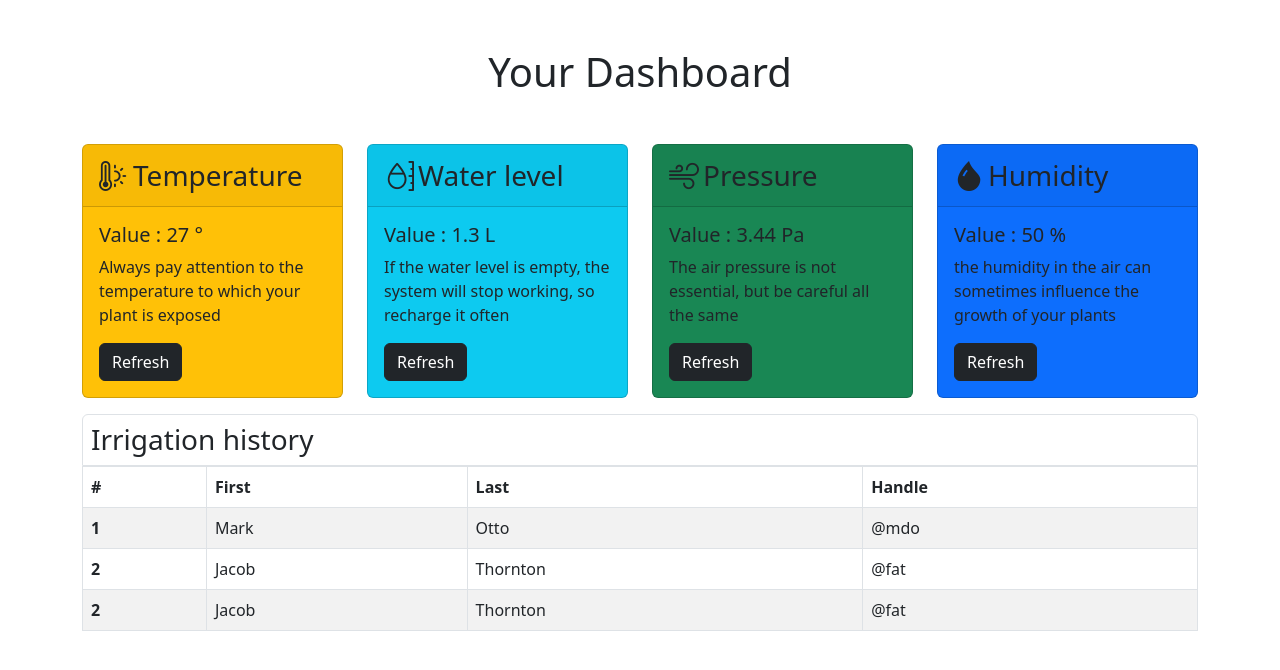
After one commit to hedizair/it-secure-plant, a Symfony app: template web_app/templates/dashboard/index.html.twig in a window 1280 px wide. The commit adds this page. Shown: the top 670 px of the page. Run offline with Twig, Linux system fonts and the light colour scheme; the template is opened without the code that fills it, so the values that code supplies are empty; some libraries are stand-ins or nearby versions.

Commit message:
init controller and dashboard style

```diff
--- a/web_app/templates/base.html.twig
+++ b/web_app/templates/base.html.twig
@@ -7,6 +7,27 @@
     <head>
         <meta charset="UTF-8">
         <title>{% block title %}Welcome!{% endblock %}</title>
+
+        {% block stylesheets %}
+            {{ encore_entry_link_tags('app') }}
+            <link href="https://cdn.jsdelivr.net/npm/bootstrap@5.2.3/dist/css/bootstrap.min.css" rel="stylesheet"
+                  integrity="sha384-rbsA2VBKQhggwzxH7pPCaAqO46MgnOM80zW1RWuH61DGLwZJEdK2Kadq2F9CUG65"
+                  crossorigin="anonymous">
+            <link rel="stylesheet" href="/css/style.css">
+
+            <link rel="stylesheet" href="/bower_components/bootstrap-horizon/bootstrap-horizon.css">
+            <link href="https://cdn.jsdelivr.net/npm/bootstrap-icons@1.7.0/font/bootstrap-icons.css" rel="stylesheet"
+                  crossorigin="anonymous">
+        {% endblock %}
+
+        {% block javascripts %}
+            {{ encore_entry_script_tags('app') }}
+            <script src="https://cdn.jsdelivr.net/npm/bootstrap@5.2.3/dist/js/bootstrap.bundle.min.js"
+                    integrity="sha384-kenU1KFdBIe4zVF0s0G1M5b4hcpxyD9F7jL+jjXkk+Q2h455rYXK/7HAuoJl+0I4"
+                    crossorigin="anonymous"></script>
+
+            <script src="https://unpkg.com/htmx.org@1.8.4"></script>
+        {% endblock %}
     </head>
 
     <body>
--- /dev/null
+++ b/web_app/templates/dashboard/index.html.twig
@@ -0,0 +1,130 @@
+{% extends 'base.html.twig' %}
+
+{% block title %}Dashboard{% endblock %}
+
+{% block main %}
+
+
+    <div class="container mt-5">
+
+        <div class="mb-5">
+            <h1 class="text-center"> Your Dashboard </h1>
+        </div>
+        <div class="row">
+            <div class="col-sm-3">
+                <div class="card text-dark bg-warning mb-3">
+                    <div class="card-header">
+                        <div class="h-100 d-flex flex-row ">
+                            <i class=" bi bi-thermometer-sun" style="font-size: 30px"></i>
+                            <h3 class="h3 mx-1 my-auto">Temperature</h3>
+
+                        </div>
+                    </div>
+                    <div class="card-body">
+                        <h5 class="card-title">Value : 27 °</h5>
+                        <p>
+                            Always pay attention to the temperature to which your plant is exposed
+                        </p>
+                        <a href="#" class="btn btn-dark">Refresh</a>
+                    </div>
+                </div>
+            </div>
+            <div class="col-sm-3">
+                <div class="card text-dark bg-info mb-3">
+                    <div class="card-header">
+                        <div class="h-100 d-flex flex-row ">
+                            <i class=" bi bi-moisture" style="font-size: 30px"></i>
+                            <h3 class="h3 mx-1 my-auto">Water level</h3>
+                        </div>
+                    </div>
+                    <div class="card-body">
+                        <h5 class="card-title">Value : 1.3 L</h5>
+                        <p>
+                            If the water level is empty, the system will stop working, so recharge it often
+                        </p>
+                        <a href="#" class="btn btn-dark">Refresh</a>
+
+                    </div>
+                </div>
+            </div>
+            <div class="col-sm-3">
+                <div class="card text-dark bg-success mb-3">
+                    <div class="card-header">
+                        <div class="h-100 d-flex flex-row ">
+                            <i class="bi bi-wind" style="font-size: 30px"></i>
+                            <h3 class="h3 mx-1 my-auto">Pressure</h3>
+                        </div>
+
+                    </div>
+                    <div class="card-body">
+                        <h5 class="card-title">Value : 3.44 Pa</h5>
+                        <p>
+                            The air pressure is not essential, but be careful all the same
+                        </p>
+                        <a href="#" class="btn btn-dark">Refresh</a>
+
+                    </div>
+                </div>
+            </div>
+            <div class="col-sm-3">
+                <div class="card text-dark bg-primary mb-3">
+                    <div class="card-header">
+                        <div class="h-100 d-flex flex-row ">
+                            <i class="bi bi-droplet-fill" style="font-size: 30px"></i>
+                            <h3 class="h3 mx-1 my-auto">Humidity</h3>
+                        </div>
+                    </div>
+                    <div class="card-body">
+                        <h5 class="card-title">Value : 50 %</h5>
+                        <p>
+                            the humidity in the air can sometimes influence the growth of your plants
+                        </p>
+                        <a href="#" class="btn btn-dark">Refresh</a>
+
+                    </div>
+                </div>
+            </div>
+        </div>
+
+
+        <table class="table table-striped table-bordered">
+            <thead>
+            <div class="border rounded-top">
+                <h3 class="px-2 my-2">Irrigation history</h3>
+            </div>
+
+            <tr>
+                <th scope="col">#</th>
+                <th scope="col">First</th>
+                <th scope="col">Last</th>
+                <th scope="col">Handle</th>
+            </tr>
+            </thead>
+            <tbody>
+            <tr>
+                <th scope="row">1</th>
+                <td>Mark</td>
+                <td>Otto</td>
+                <td>@mdo</td>
+            </tr>
+            <tr>
+                <th scope="row">2</th>
+                <td>Jacob</td>
+                <td>Thornton</td>
+                <td>@fat</td>
+            </tr>
+
+            <tr>
+                <th scope="row">2</th>
+                <td>Jacob</td>
+                <td>Thornton</td>
+                <td>@fat</td>
+            </tr>
+
+            </tbody>
+        </table>
+
+    </div>
+
+
+{% endblock %}
```
Also changed, not shown: web_app/src/Controller/DashboardController.php (added, +18 -0 lines), web_app/src/Controller/LoginController.php (added, +18 -0 lines), web_app/src/Controller/RegisterController.php (added, +18 -0 lines), web_app/templates/login/index.html.twig (added, +20 -0 lines), web_app/templates/register/index.html.twig (added, +20 -0 lines).
